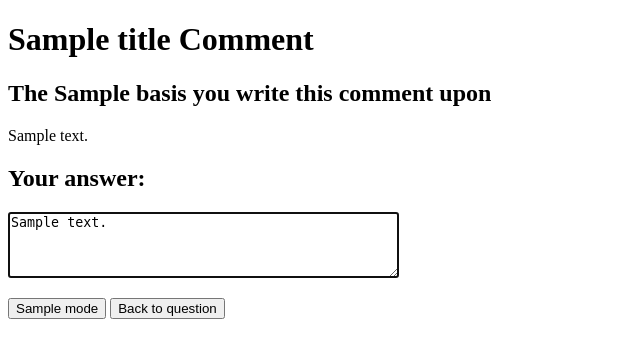
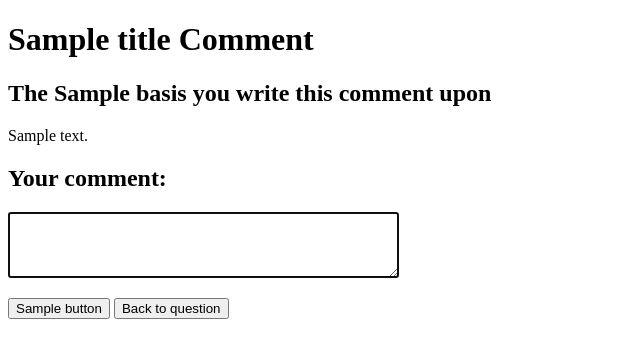
Before and after one commit to ReginaCsaszar/studious-guacamole, a Flask app: template templates/comment.html in a window 1280 px wide. Shown: the top 358 px of the page, without its empty margins (0-640 px from the left). Run offline with Flask 2, Linux system fonts and the light colour scheme; the template is opened without the code that fills it: most values are stand-ins (such as "Sample title", 1, 10 or a date in 2020); parts of the project's set-up code (start-up, migrations or seed data) failed here and were passed over.

Commit message:
created basic version of comment.html

```diff
--- a/templates/comment.html
+++ b/templates/comment.html
@@ -12,16 +12,13 @@
 
     <p>{{content}}</p>
 
-    <form method="POST" action='/question/{{ question["question_id"] }}/new-answer'>
-           <p>
-            <h2>
-                <label for="answer">Your answer:</label>
-            </h2>
-            </p>
-        <textarea name="answer" id="answer" rows="4" cols="46" minlength="10" autofocus>{{ answer["message"] }}</textarea>
+    <form action='/question/{{question_id}}'>
+
+        <h2><label for="comment">Your comment:</label></h2>
+        <textarea name="comment" id="comment" rows="4" cols="46" minlength="10" autofocus></textarea>
         <p>
-            <input class="button" type="submit" value="{{ mode }}">
-            <a href="/question/{{ question["question_id"] }}"><input class="button" type="button" value="Back to question" ></a>
+            <input class="button" type="submit" value="{{button}}">
+            <a href="/question/{{question_id}}"><input class="button" type="button" value="Back to question" ></a>
         </p>
     </form>
 
```
